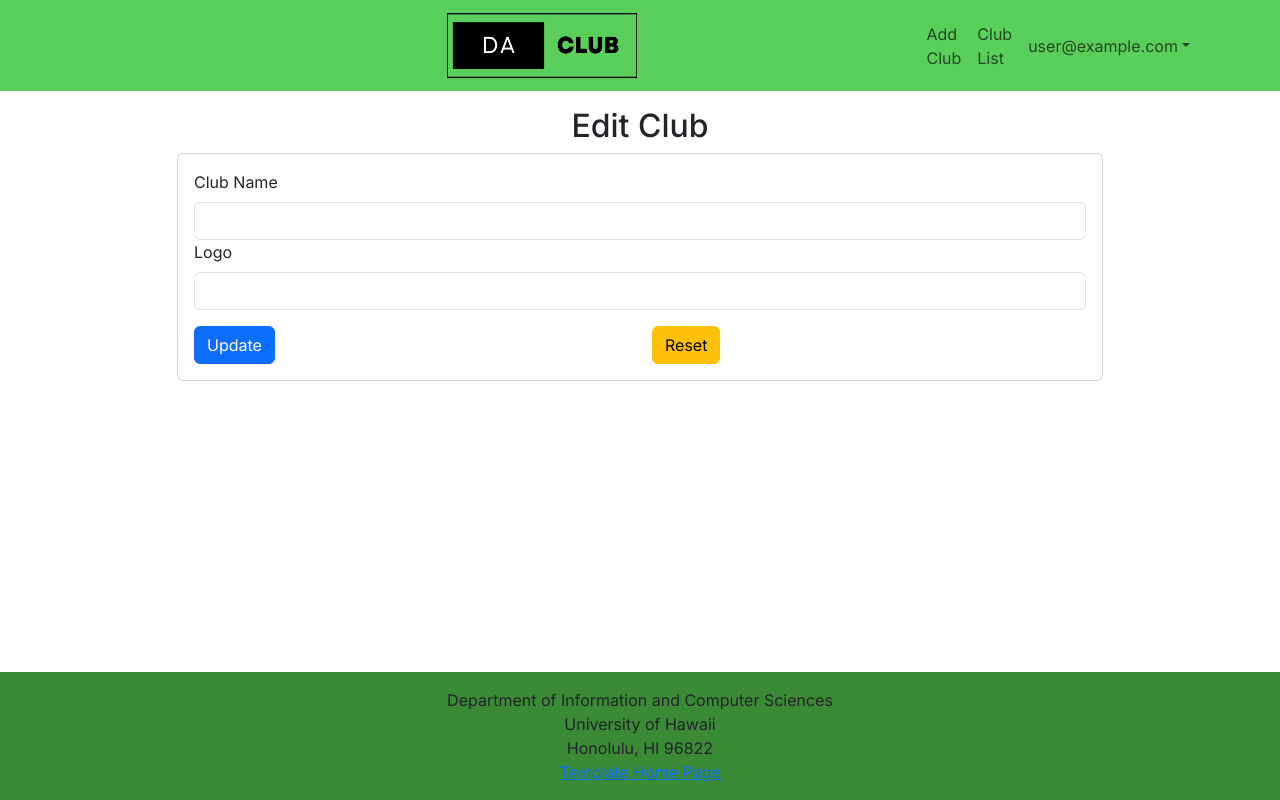
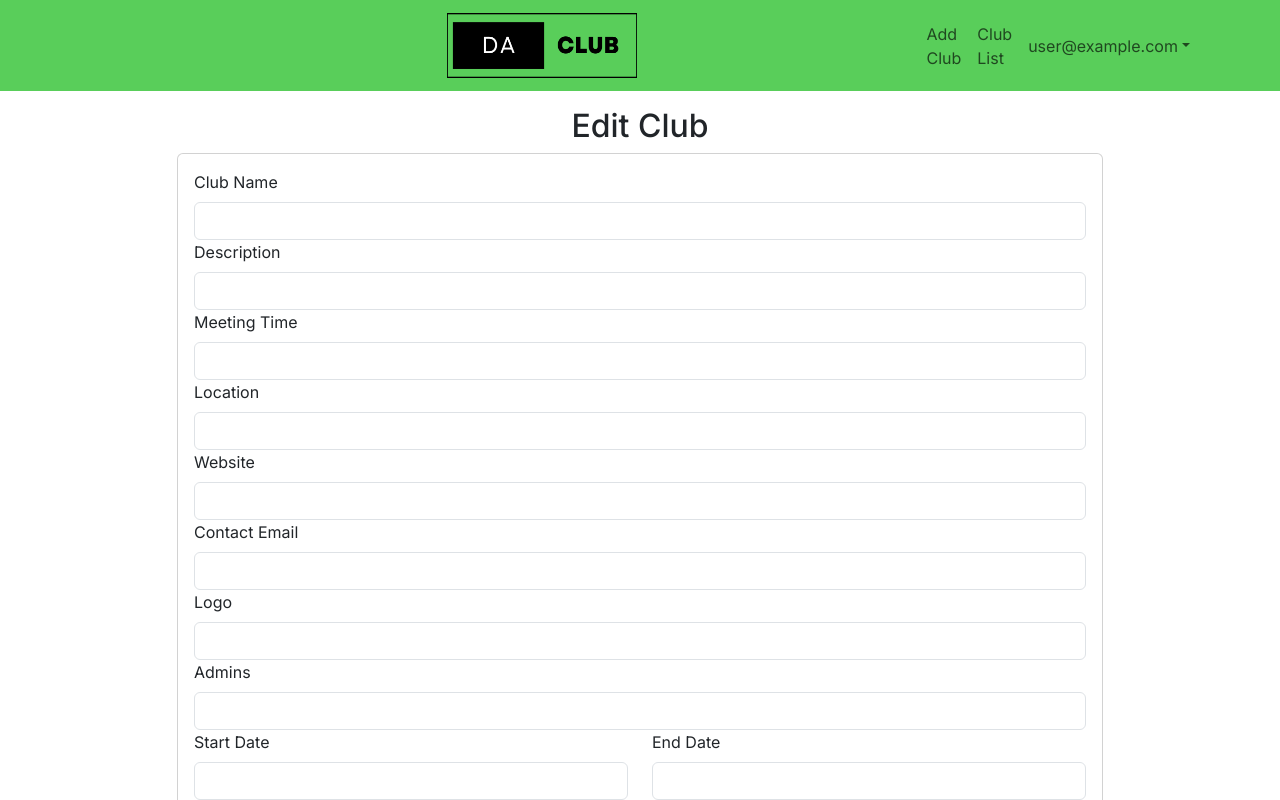
Before and after one commit to ics-314-code-crew/daclub, a Next.js app: page /edit/1 in a window 1280 px wide. Shown: the top 800 px of the page. Built offline with nearby package versions, Linux system fonts and the light colour scheme; no server answers; the database is empty; sample sign-in values are in the browser's storage.

Commit message:
Edit form update

```diff
--- a/package.json
+++ b/package.json
@@ -23,6 +23,7 @@
     "multiselect-react-dropdown": "^2.0.25",
     "next": "14.2.10",
     "next-auth": "^4.24.7",
+    "prop-types": "^15.8.1",
     "react": "^18",
     "react-bootstrap": "^2.10.5",
     "react-bootstrap-icons": "^1.11.4",
--- a/src/components/EditClubForm.tsx
+++ b/src/components/EditClubForm.tsx
@@ -10,6 +10,7 @@ import { getClubById, updateClub } from '@/lib/dbActions';
 import LoadingSpinner from '@/components/LoadingSpinner';
 import { EditClubSchema } from '@/lib/validationSchemas';
 import { useEffect, useState } from 'react';
+import PropTypes from 'prop-types';
 
 const EditClubForm: React.FC<{ clubId: string }> = ({ clubId }) => {
   const { data: session, status } = useSession();
@@ -31,8 +32,11 @@ const EditClubForm: React.FC<{ clubId: string }> = ({ clubId }) => {
       try {
         const club = await getClubById(Number(clubId));
         if (club) {
-          Object.keys(club).forEach((key) => {
-            setValue(key as keyof typeof club, club[key]);
+          const formKeys = Object.keys(EditClubSchema.fields) as Array<keyof typeof EditClubSchema.fields>;
+          formKeys.forEach((key) => {
+            if (key in club) {
+              setValue(key, club[key]?.toString() || '');
+            }
           });
         }
       } catch (error) {
@@ -53,7 +57,18 @@ const EditClubForm: React.FC<{ clubId: string }> = ({ clubId }) => {
     redirect('/auth/signin');
   }
 
-  const onSubmit = async (data: { name: string; logo: string; admins: string }) => {
+  const onSubmit = async (data: {
+    name: string;
+    description: string;
+    meetingTime: string;
+    location: string;
+    website?: string | null;
+    contactEmail?: string | null;
+    logo: string;
+    admins: string;
+    startDate: Date;
+    expirationDate: Date;
+  }) => {
     try {
       await updateClub(Number(clubId), data);
       swal('Success', 'Club has been updated.', 'success', {
@@ -87,6 +102,77 @@ const EditClubForm: React.FC<{ clubId: string }> = ({ clubId }) => {
                     </Form.Group>
                   </Col>
                 </Row>
+
+                <Row>
+                  <Col className="justify-content-start">
+                    <Form.Group>
+                      <Form.Label>Description</Form.Label>
+                      <input
+                        type="text"
+                        {...register('description')}
+                        className={`form-control ${errors.description ? 'is-invalid' : ''}`}
+                      />
+                      <div className="invalid-feedback">{errors.description?.message}</div>
+                    </Form.Group>
+                  </Col>
+                </Row>
+
+                <Row>
+                  <Col className="justify-content-start">
+                    <Form.Group>
+                      <Form.Label>Meeting Time</Form.Label>
+                      <input
+                        type="text"
+                        {...register('meetingTime')}
+                        className={`form-control ${errors.meetingTime ? 'is-invalid' : ''}`}
+                      />
+                      <div className="invalid-feedback">{errors.meetingTime?.message}</div>
+                    </Form.Group>
+                  </Col>
+                </Row>
+
+                <Row>
+                  <Col className="justify-content-start">
+                    <Form.Group>
+                      <Form.Label>Location</Form.Label>
+                      <input
+                        type="text"
+                        {...register('location')}
+                        className={`form-control ${errors.location ? 'is-invalid' : ''}`}
+                      />
+                      <div className="invalid-feedback">{errors.location?.message}</div>
+                    </Form.Group>
+                  </Col>
+                </Row>
+
+                <Row>
+                  <Col className="justify-content-start">
+                    <Form.Group>
+                      <Form.Label>Website</Form.Label>
+                      <input
+                        type="text"
+                        {...register('website')}
+                        className={`form-control ${errors.website ? 'is-invalid' : ''}`}
+                      />
+                      <div className="invalid-feedback">{errors.website?.message}</div>
+                    </Form.Group>
+                  </Col>
+                </Row>
+
+                <Row>
+                  <Col className="justify-content-start">
+                    <Form.Group>
+                      <Form.Label>Contact Email</Form.Label>
+                      <input
+                        type="text"
+                        {...register('contactEmail')}
+                        className={`form-control ${errors.contactEmail ? 'is-invalid' : ''}`}
+                      />
+                      <div className="invalid-feedback">{errors.contactEmail?.message}</div>
+                    </Form.Group>
+                  </Col>
+                </Row>
+
                 <Row>
                   <Col className="justify-content-start">
                     <Form.Group>
@@ -97,6 +183,45 @@ const EditClubForm: React.FC<{ clubId: string }> = ({ clubId }) => {
                         className={`form-control ${errors.logo ? 'is-invalid' : ''}`}
                       />
                       <div className="invalid-feedback">{errors.logo?.message}</div>
+                    </Form.Group>
+                  </Col>
+                </Row>
+
+                <Row>
+                  <Col className="justify-content-start">
+                    <Form.Group>
+                      <Form.Label>Admins</Form.Label>
+                      <input
+                        type="text"
+                        {...register('logo')}
+                        className={`form-control ${errors.admins ? 'is-invalid' : ''}`}
+                      />
+                      <div className="invalid-feedback">{errors.admins?.message}</div>
+                    </Form.Group>
+                  </Col>
+                </Row>
+
+                <Row>
+                  <Col className="justify-content-start">
+                    <Form.Group>
+                      <Form.Label>Start Date</Form.Label>
+                      <input
+                        type="text"
+                        {...register('startDate')}
+                        className={`form-control ${errors.startDate ? 'is-invalid' : ''}`}
+                      />
+                      <div className="invalid-feedback">{errors.startDate?.message}</div>
+                    </Form.Group>
+                  </Col>
+                  <Col className="justify-content-start">
+                    <Form.Group>
+                      <Form.Label>End Date</Form.Label>
+                      <input
+                        type="text"
+                        {...register('expirationDate')}
+                        className={`form-control ${errors.expirationDate ? 'is-invalid' : ''}`}
+                      />
+                      <div className="invalid-feedback">{errors.expirationDate?.message}</div>
                     </Form.Group>
                   </Col>
                 </Row>
@@ -126,4 +251,8 @@ const EditClubForm: React.FC<{ clubId: string }> = ({ clubId }) => {
   );
 };
 
+EditClubForm.propTypes = {
+  clubId: PropTypes.string.isRequired,
+};
+
 export default EditClubForm;
--- a/src/lib/validationSchemas.ts
+++ b/src/lib/validationSchemas.ts
@@ -20,5 +20,17 @@ export const EditUserSchema = Yup.object({
 
 export const EditClubSchema = Yup.object({
   name: Yup.string().required(),
-  logo: Yup.string().url('Must be a valid URL').required(),
+  description: Yup.string().required(),
+  meetingTime: Yup.string().required(),
+  location: Yup.string().required(),
+  website: Yup.string()
+    .url('Must be a valid URL')
+    .notRequired(),
+  contactEmail: Yup.string()
+    .email('Must be a valid email')
+    .notRequired(),
+  logo: Yup.string().required(),
+  admins: Yup.string().required(),
+  startDate: Yup.date().required(),
+  expirationDate: Yup.date().required(),
 });
```
Also changed, not shown: src/components/ClubCard.tsx (+11 -2 lines), 1 other file (tests, documents, lock files or other folders).
